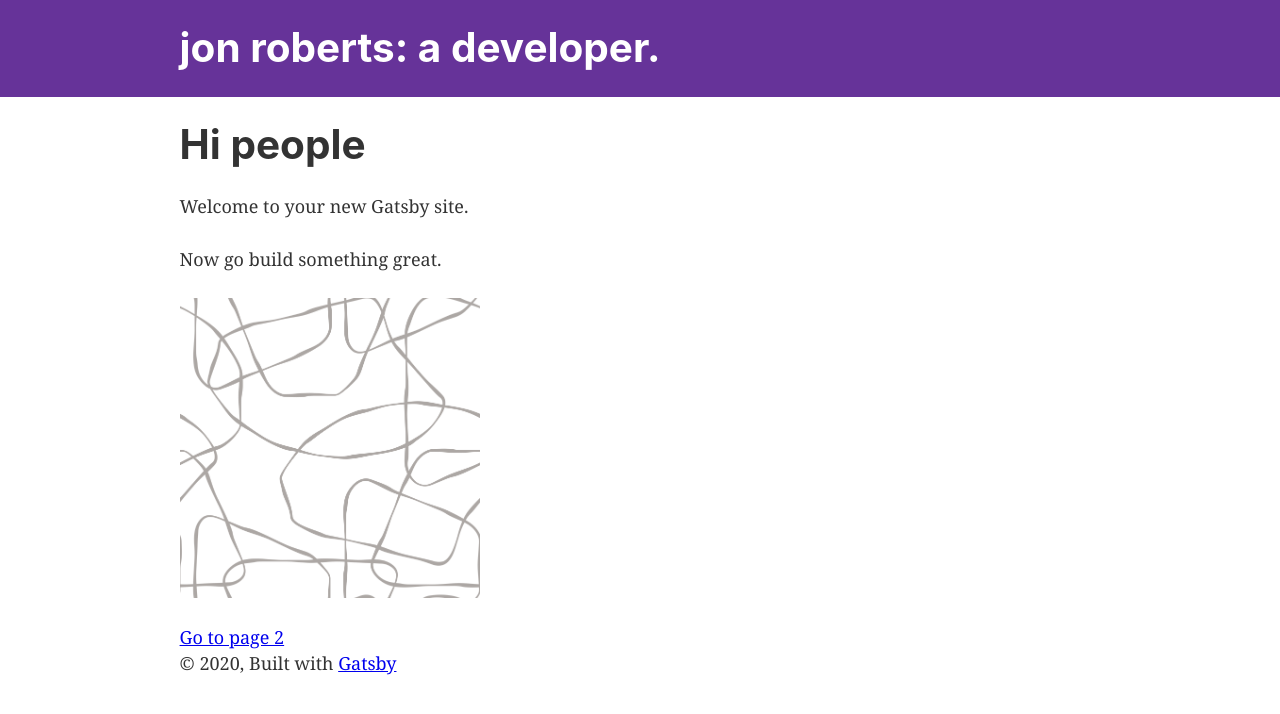
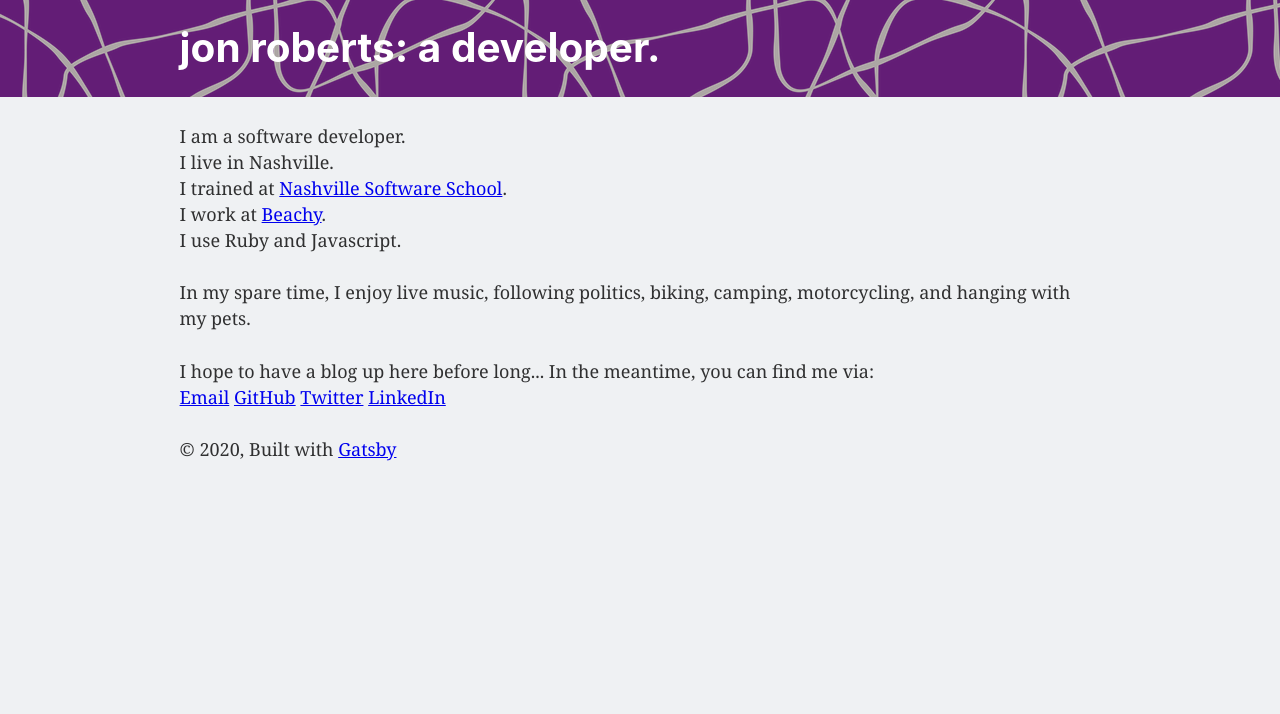
Before and after one commit to thejonroberts/my-site-gatsby, a Gatsby site: page / in a window 1280 px wide. Built offline with nearby package versions, Linux system fonts and the light colour scheme; Gatsby itself is replaced by a stand-in of ours.

Commit message:
very basic site

```diff
--- a/package.json
+++ b/package.json
@@ -6,13 +6,14 @@
   "author": "Kyle Mathews <mathews.kyle@gmail.com>",
   "dependencies": {
     "gatsby": "^2.17.6",
+    "gatsby-cli": "^2.8.28",
     "gatsby-image": "^2.2.30",
     "gatsby-plugin-manifest": "^2.2.25",
     "gatsby-plugin-offline": "^3.0.17",
     "gatsby-plugin-react-helmet": "^3.1.13",
-    "gatsby-plugin-sharp": "^2.2.34",
+    "gatsby-plugin-sharp": "^2.4.4",
     "gatsby-source-filesystem": "^2.1.35",
-    "gatsby-transformer-sharp": "^2.3.1",
+    "gatsby-transformer-sharp": "^2.3.13",
     "prop-types": "^15.7.2",
     "react": "^16.11.0",
     "react-dom": "^16.11.0",
--- /dev/null
+++ b/src/components/header.css
@@ -0,0 +1,5 @@
+header {
+  background: #631D76;
+  background-image: url('../images/squiggle-500.png');
+  color: #EDD4B2;
+}
--- a/src/components/header.js
+++ b/src/components/header.js
@@ -2,10 +2,11 @@ import { Link } from "gatsby"
 import PropTypes from "prop-types"
 import React from "react"
 
+import './header.css'
+
 const Header = ({ siteTitle }) => (
   <header
     style={{
-      background: `rebeccapurple`,
       marginBottom: `1.45rem`,
     }}
   >
--- a/src/components/layout.css
+++ b/src/components/layout.css
@@ -5,6 +5,7 @@ html {
 }
 body {
   margin: 0;
+  background-color: #EFF1F3;
   -webkit-font-smoothing: antialiased;
   -moz-osx-font-smoothing: grayscale;
 }
--- a/src/pages/index.js
+++ b/src/pages/index.js
@@ -1,20 +1,39 @@
-import React from "react"
-import { Link } from "gatsby"
+import React from 'react'
 
-import Layout from "../components/layout"
-import Image from "../components/image"
-import SEO from "../components/seo"
+import Layout from '../components/layout'
+import SEO from '../components/seo'
 
 const IndexPage = () => (
   <Layout>
-    <SEO title="Home" />
-    <h1>Hi people</h1>
-    <p>Welcome to your new Gatsby site.</p>
-    <p>Now go build something great.</p>
-    <div style={{ maxWidth: `300px`, marginBottom: `1.45rem` }}>
-      <Image />
-    </div>
-    <Link to="/page-2/">Go to page 2</Link>
+    <SEO title='Jon Roberts: a Software Developer' />
+
+    <p>
+      I am a software developer.
+      <br />I live in Nashville.
+      <br />I trained at
+      {` `}
+      <a href='http://nashvillesoftwareschool.com'>Nashville Software School</a>.
+      <br />I work at <a href='https://www.beachyapp.com'>Beachy</a>.
+      <br />I use Ruby and Javascript.
+    </p>
+
+    <p>
+      In my spare time, I enjoy live music, following politics, biking, camping, motorcycling, and
+      hanging with my pets.
+    </p>
+
+    <p>
+      I hope to have a blog up here before long... In the meantime, you can find me via:
+      <br />
+      <a href='mailto:jon.roberts.8@gmail.com'>Email</a>
+      {` `}
+      <a href='https://github.com/thejonroberts'>GitHub</a>
+      {` `}
+      <a href='https://twitter.com/the_jon_roberts'>Twitter</a>
+      {` `}
+      <a href='https://www.linkedin.com/in/jon-roberts'>LinkedIn</a>
+    </p>
+
   </Layout>
 )
 
```
Also changed, not shown: src/images/squiggle-500.png (added), 2 other files.
